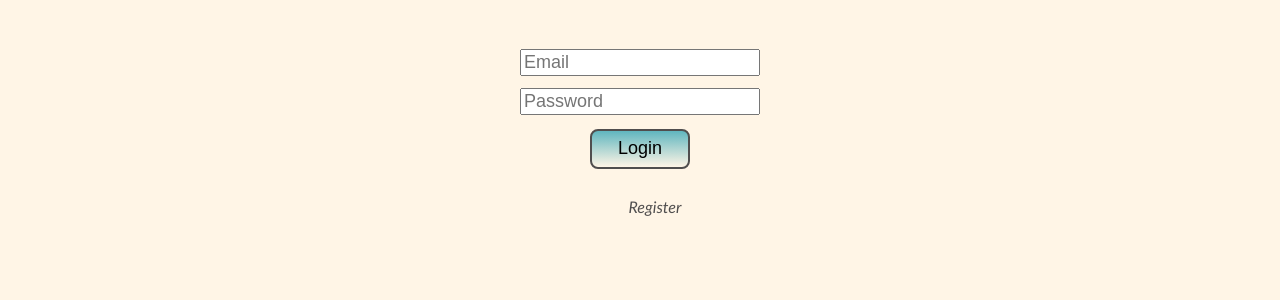
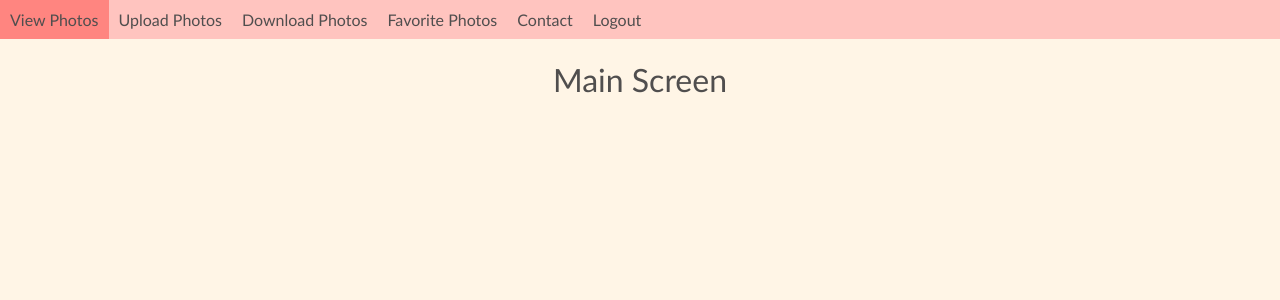
Before and after one commit to cjheyde/my_photos, a React (Vite) app: page / in a window 1280 px wide. Shown: the top 300 px of the page. Built offline with nearby package versions, Linux system fonts and the light colour scheme.

Commit message:
feat: :construction: Changes start page from Login to Main

```diff
--- a/src/App.tsx
+++ b/src/App.tsx
@@ -24,8 +24,8 @@ function App() {
       <Route path="/my_photos/download_photos" element={<DownloadPhotos />} />
       <Route path="/my_photos/upload_photos" element={<UploadPhotos />} />
       <Route path="/my_photos/view_photos" element={<ViewPhotos />} />
-      <Route path="/my_photos" element={<Login />} />
-      <Route path="/" element={<Login />} />
+      <Route path="/my_photos" element={<Main />} />
+      <Route path="/" element={<Main />} />
     </Routes>
   );
 }
```
